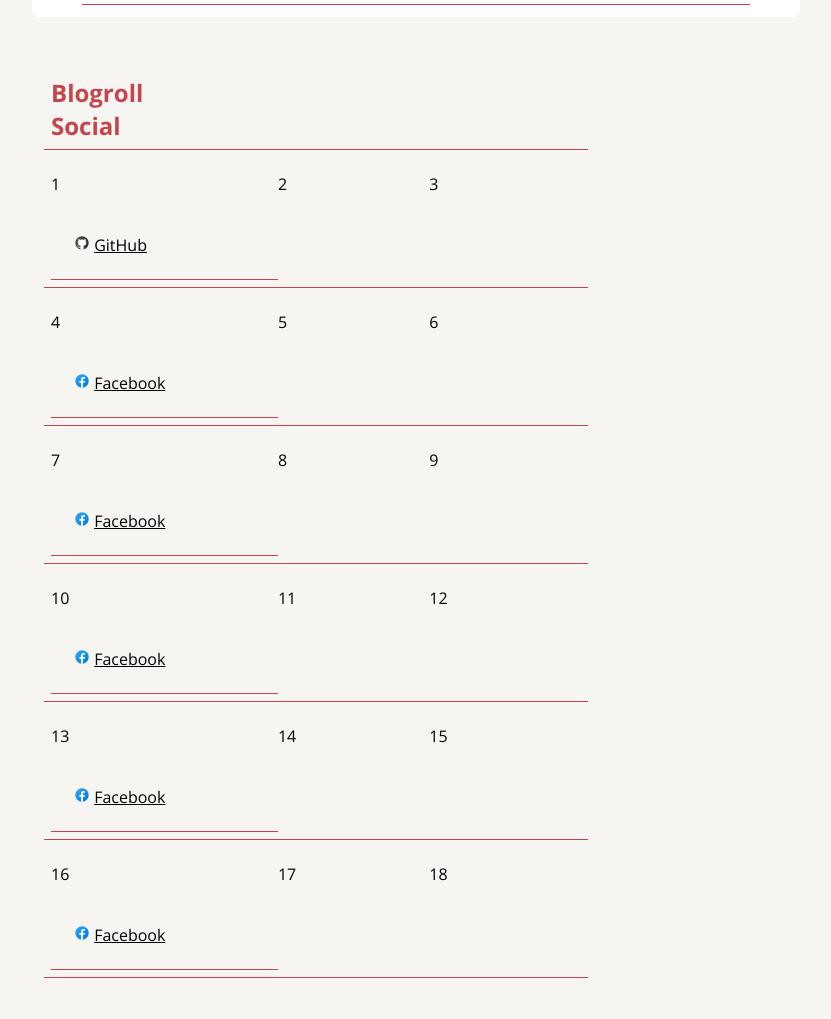
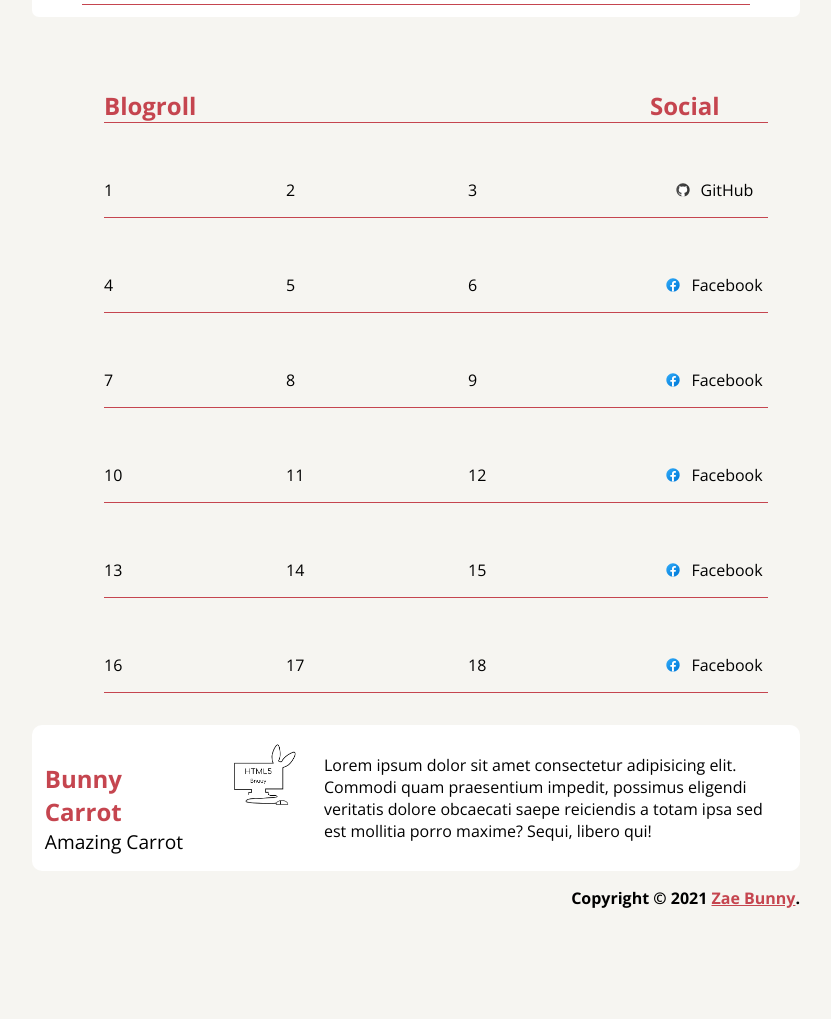
Before and after one commit to HideOnFluff/JavaScript---First-Iteration, a plain HTML site: page index.html in a window 1280 px wide. Shown: the part 987-2006 px from the top of the page, without its empty margins (224-1055 px from the left). Drawn offline with nearby package versions, Linux system fonts and the light colour scheme.

Commit message:
Blogroll CSS Fix

```diff
--- a/css/index.css
+++ b/css/index.css
@@ -94,17 +94,24 @@
 }
 
 .blogroll{
-    display: -ms-grid;
-    display: grid;
-    grid-template-columns: 3fr 1fr;
-    column-gap: 1.5vw;
-    padding: 1.5vh;
-    margin-bottom: 5vh;
+    column-gap: 5vw;
+    padding: 2rem;
+    border-radius: 0.5rem;
 }
 
-.blogroll__content{
-    display:flex;
-    flex-direction:column;
+.blogroll__list{
+    list-style: none;
+    display: grid;
+    grid-template-rows: 0.2fr repeat(6, 1fr);
+    row-gap: 5vh;
+    margin: 0;
+}
+
+.blogroll__item{
+    display: grid;
+    grid-template-columns: repeat(4, 1fr);
+    column-gap: 5vw;
+    border-bottom: solid 0.1px var(--accent-color);
 }
 
 .blogroll__title{
@@ -114,52 +121,20 @@
     font-weight: bold;
     color: var(--accent-color);
 }
-
-.blogroll__item{
-    display: -ms-grid;
-    display: grid;
-    grid-template-columns: 1.5fr repeat(2, 1fr);
-    padding: 7px;
-    border-bottom: var(--accent-color) solid 1px;
-}
-
-
 .blogroll__text{
+    align-self: center;
+    text-decoration: none;
     color: var(--main-text-color);
 }
-
-.blogroll__social{
-    display:flex;
-    flex-direction:column;
-}
-
-.blogroll__list{
-    list-style-type: none;
-    align-items: stretch;
-    padding: 0;
-    margin: 0;
-}
-
-.blogroll__social-list{
-    list-style-type: none;
-    align-items: stretch;
-    padding: 0;
-    margin: 0;
-}
-
-
 .blogroll__social-link{
-
-    justify-content: left;
-    align-items: stretch;
-    display: -ms-grid;
-    list-style: none;
-    padding: 23px;
-    border-bottom: var(--accent-color) solid 1px;
+    display: flex;
+    justify-content: center;
+    align-items: center;
 }
 
 .blogroll__icon{
     align-self: left;
+    margin: 10px;
     width: 1rem;
     object-fit: contain;
 }
```
